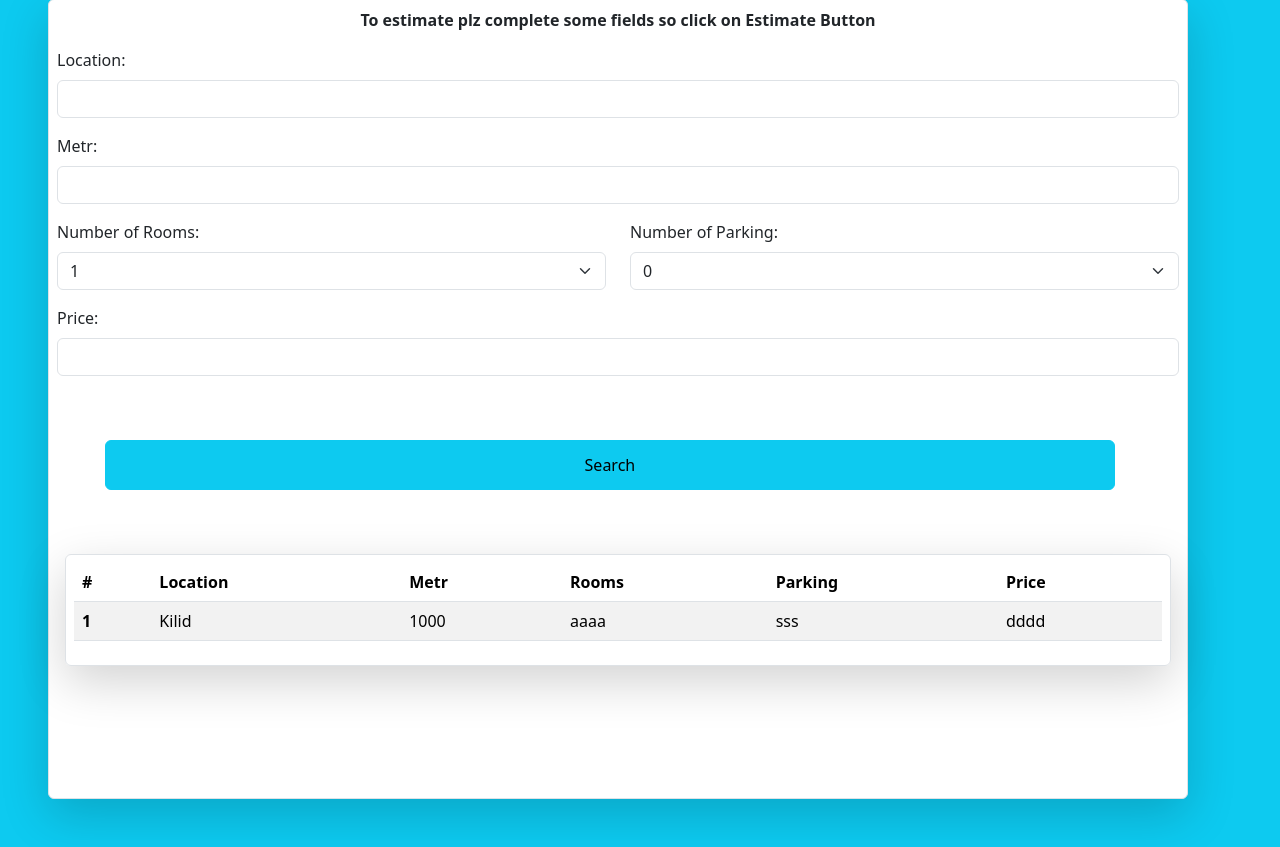
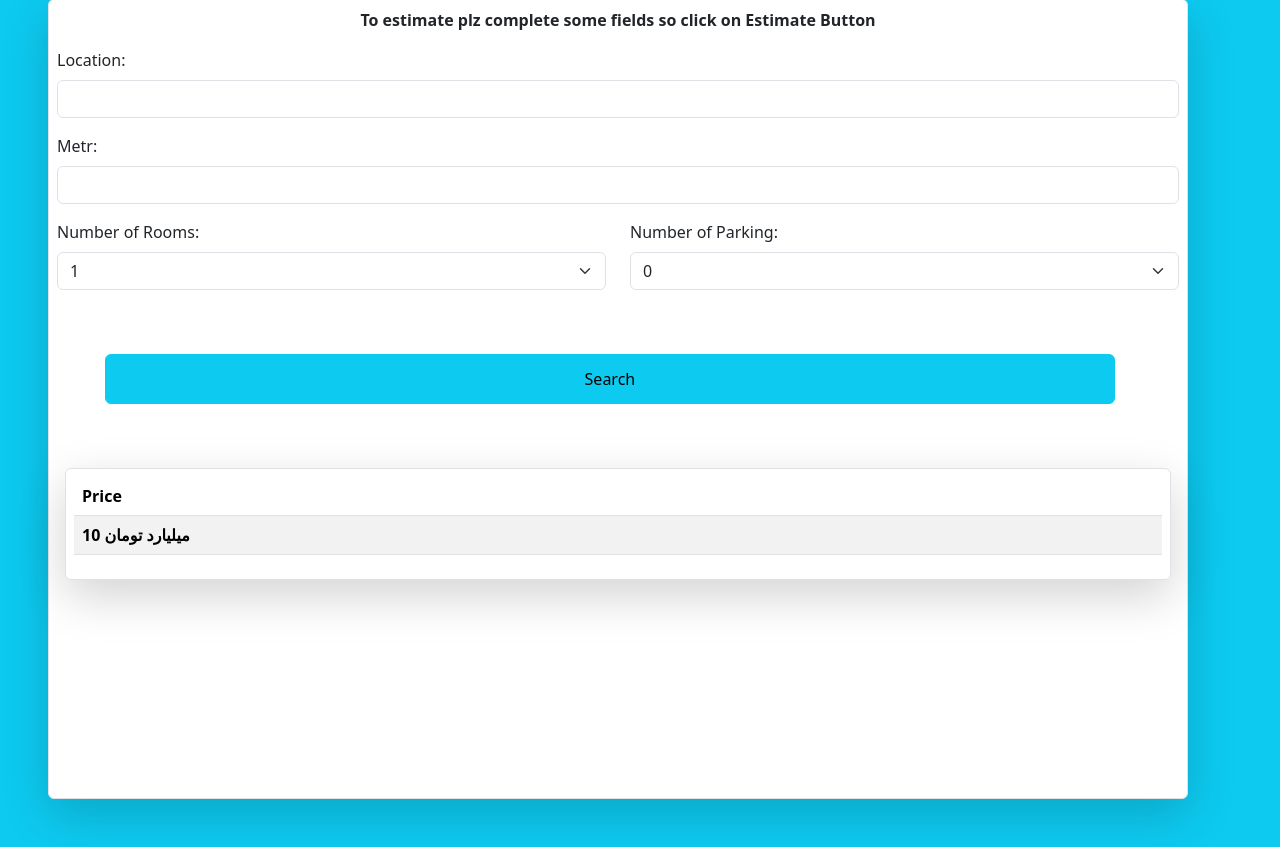
Before and after one commit to asrinvakili/web_scraping, a Django app: template templates/estimate.html in a window 1280 px wide. Shown: the part 105-952 px from the top of the page. Run offline with Django 5.2, Linux system fonts and the light colour scheme; the template is opened without the code that fills it: most values are stand-ins (such as "Sample title", 1, 10 or a date in 2020); lists and menus that the app fills with data are empty.

Commit message:
machine learning
add decision tree to predict price

```diff
--- a/templates/estimate.html
+++ b/templates/estimate.html
@@ -29,17 +29,17 @@
       <form action="{% url 'web:estimate' %}" method="post">
         {% csrf_token %}
         <div class="mb-3">
-          <label for="location1" class="form-label">Location:</label>
-          <input type="text" class="form-control" id="location1" aria-describedby="emailHelp" required>
+          <label for="location" class="form-label">Location:</label>
+          <input type="text" class="form-control" id="location" aria-describedby="emailHelp" name="location" required>
         </div>
         <div class="mb-3">
-          <label for="metr1" class="form-label">Metr:</label>
-          <input type="text" class="form-control" id="metr1">
+          <label for="metr" class="form-label">Metr:</label>
+          <input type="text" class="form-control" id="metr" name="metr" required>
         </div>
         <div class="row">
           <div class="col-md-6 mb-3">
-            <label for="room1" class="form-label">Number of Rooms:</label>
-            <select type="number" class="form-select" id="room1">
+            <label for="room" class="form-label">Number of Rooms:</label>
+            <select type="number" class="form-select" id="room" name="rooms" required>
               <option value="1">1</option>
               <option value="2">2</option>
               <option value="3">3</option>
@@ -53,8 +53,8 @@
             </select>
           </div>
           <div class="col-md-6 mb-3">
-            <label for="parking1" class="form-label">Number of Parking:</label>
-            <select type="number" class="form-select" id="parking1">
+            <label for="parking" class="form-label">Number of Parking:</label>
+            <select type="number" class="form-select" id="parking" name="parking" required>
               <option value="1">0</option>
               <option value="1">1</option>
               <option value="2">2</option>
@@ -69,10 +69,6 @@
             </select>
           </div>
         </div>
-          <div class="mb-3">
-            <label for="price1" class="form-label">Price:</label>
-            <input type="text" class="form-control" id="price1">
-          </div>
         <button  id="btn_estimate" type="submit" class="btn btn-block btn-info m-5" style="width: 90%; height:50px">
           Search
         </button>
@@ -81,22 +77,12 @@
         <table class="table table-hover table-striped table-responsive">
           <thead>
             <tr>
-              <th scope="col">#</th>
-              <th scope="col">Location</th>
-              <th scope="col">Metr</th>
-              <th scope="col">Rooms</th>
-              <th scope="col">Parking</th>
               <th scope="col">Price</th>
             </tr>
           </thead>
           <tbody>
           <tr>
-            <th scope="row">1</th>
-            <td>Kilid</td>
-            <td>1000</td>
-            <td>aaaa</td>
-            <td>sss</td>
-            <td>dddd</td>
+            <th scope="row"> میلیارد تومان {{price}} </th>
           </tr>
           </tbody>
         </table>
```
Also changed, not shown: web/views.py (+50 -4 lines).
